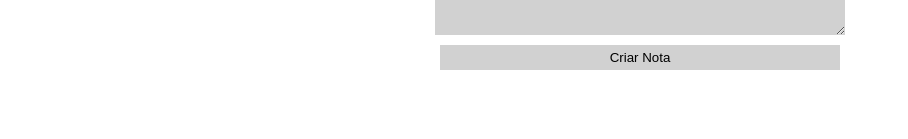
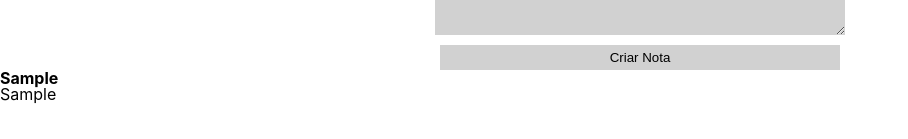
Before and after one commit to GabrielBarrosAffonso/AluraNotes, a React (Create React App) app: page / in a window 1280 px wide. Both pictures are taken after typing "Sample", "Sample" into the empty fields and a click on the button "Criar Nota". Shown: the part 235-374 px from the top of the page, without its empty margins (0-908 px from the left). Built offline with nearby package versions, Linux system fonts and the light colour scheme.

Commit message:
State Added

```diff
--- a/src/App.js
+++ b/src/App.js
@@ -7,16 +7,18 @@ class App extends Component {
 
   constructor(){
     super();
-    this.notes = [];
+    this.state = {
+      notes:[]
+    }
   }
 
   createNote(title, text){
-    const newNote = {
-      title,
-      text
+    const newNote = { title, text };
+    const newNotesArray = [...this.state.notes, newNote]
+    const newState = {
+      notes:newNotesArray
     }
-    this.notes.push(newNote)
-    console.log(this.notes.length)
+    this.setState(newState)
   }
 
   render(){
@@ -24,7 +26,7 @@ class App extends Component {
       <div className="App">
         <h1 className="notes-main-title">Your Note List</h1>
         <NotesForm createNote={this.createNote.bind(this)} />
-        <NotesList notes={this.notes}/>
+        <NotesList notes={this.state.notes}/>
       </div>
     );
   }
--- a/src/components/NoteCard/NoteCard.jsx
+++ b/src/components/NoteCard/NoteCard.jsx
@@ -6,9 +6,9 @@ class NoteCard extends React.Component {
         return(
             <section className="note-card">
                 <header className="note-card-header">
-                    <h3 className="note-card-title">Título</h3>
+                    <h3 className="note-card-title">{this.props.title}</h3>
                 </header>
-                <p className="note-card-text">Escreva sua nota</p>
+                <p className="note-card-text">{this.props.text}</p>
             </section>
         );
     }
--- a/src/components/NotesForm/NotesForm.jsx
+++ b/src/components/NotesForm/NotesForm.jsx
@@ -5,13 +5,13 @@ class NotesForm extends Component{
 
     constructor(props){
         super(props);
-        this.titulo="";
+        this.title="";
         this.text=""
     };
 
     handleChangeTitle(event){
         event.stopPropagation();
-        this.titulo = event.target.value
+        this.title = event.target.value
     }
 
     handleChangeText(event){
--- a/src/components/NotesList/NotesList.jsx
+++ b/src/components/NotesList/NotesList.jsx
@@ -7,11 +7,10 @@ class NotesList extends Component{
         return(
             <ul className="note-list">
                 {
-                    this.props.notes.map((categoria, index) => {
+                    this.props.notes.map((note, index) => {
                         return(
                             <li className="note-list-item" key={index}>
-                                <div>{categoria}</div>
-                                <NoteCard />
+                                <NoteCard title={note.title} text={note.text} />
                             </li>
                         )
                     })
```
